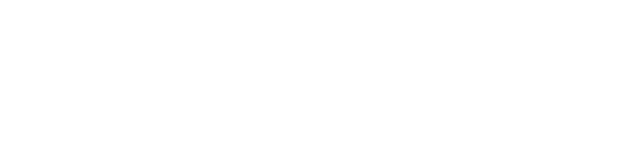
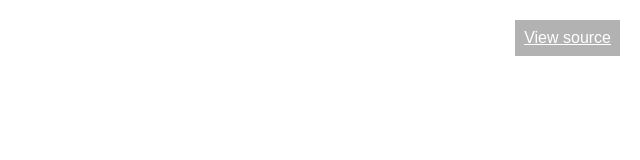
Before and after one commit to Verdi/vr-scape-demo, a plain HTML site: page index.html in a window 1280 px wide. Shown: the whole page, without its empty margins (640-1280 px from the left). Drawn offline with Linux system fonts and the light colour scheme.

Commit message:
view source link

```diff
--- a/index.html
+++ b/index.html
@@ -4,9 +4,26 @@
     <meta charset="utf-8">
     <title>VR Scape Demo</title>
     <meta name="description" content="VR Scape Demo">
+    <style>
+	.view-source {
+		position: absolute;
+		top: 20px;
+		right: 10px;
+		z-index: 999999;
+		background-color: rgba(102, 102, 102, 0.5);
+		color: #FFF;
+		margin-right: 10px;
+		padding: 9px;
+		font-family: Arial, sans-serif;
+  	}
+  	.view-source:fullscreen {
+  		display: none;
+  	}
+  </style>
     <script src="https://aframe.io/releases/latest/aframe.min.js"></script>
   </head>
   <body>
+	  <a href="https://github.com/Verdi/vr-scape-demo/blob/gh-pages/index.html" class="view-source">View source</a>
 	  <a-scene>
 		<!-- Camera & Cursor -->
 		<a-camera wasd-controls-enabled="false" cursor-visible="true" cursor-color="#333" cursor-opacity=".5" position="0 0 0"></a-camera>
```
